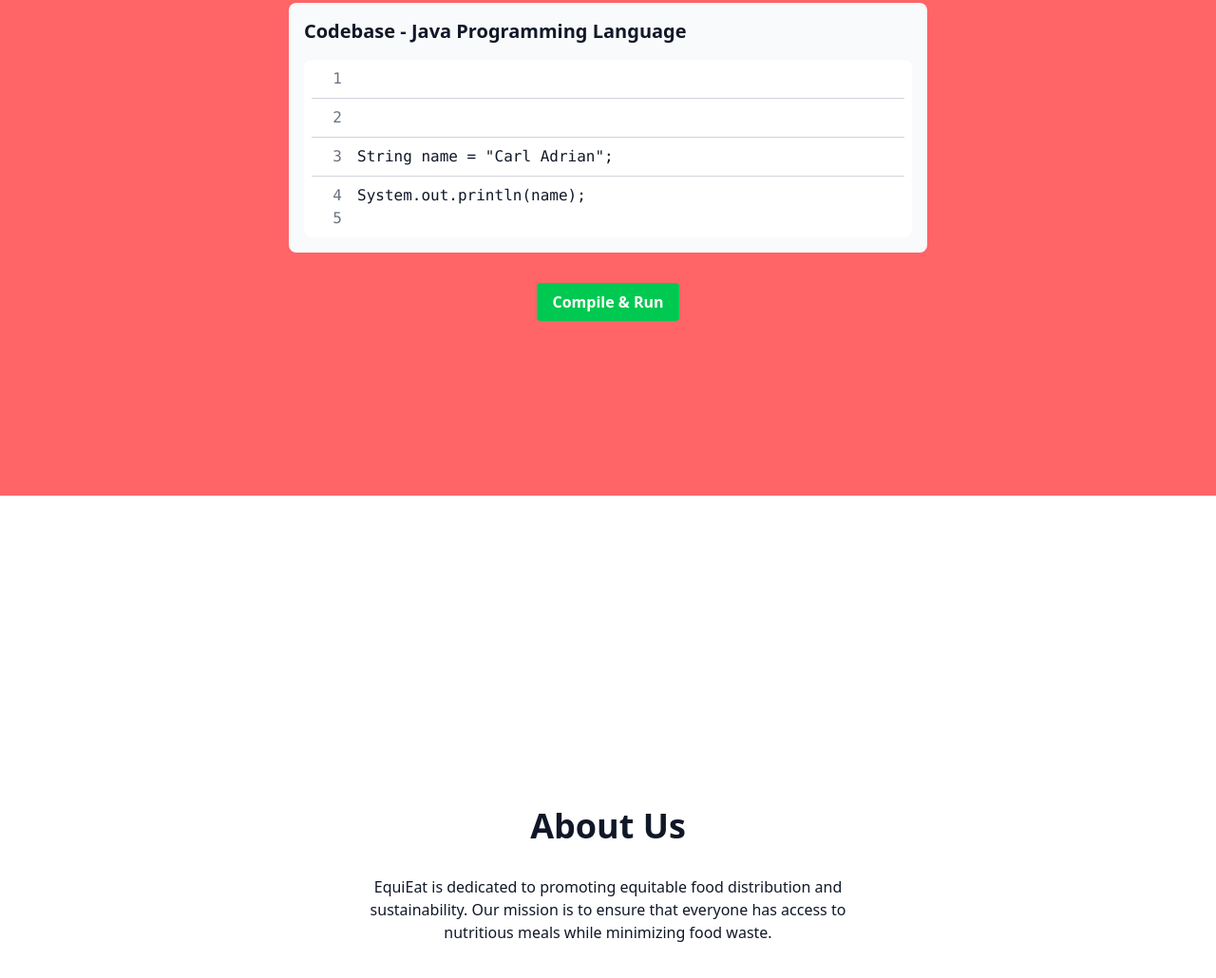
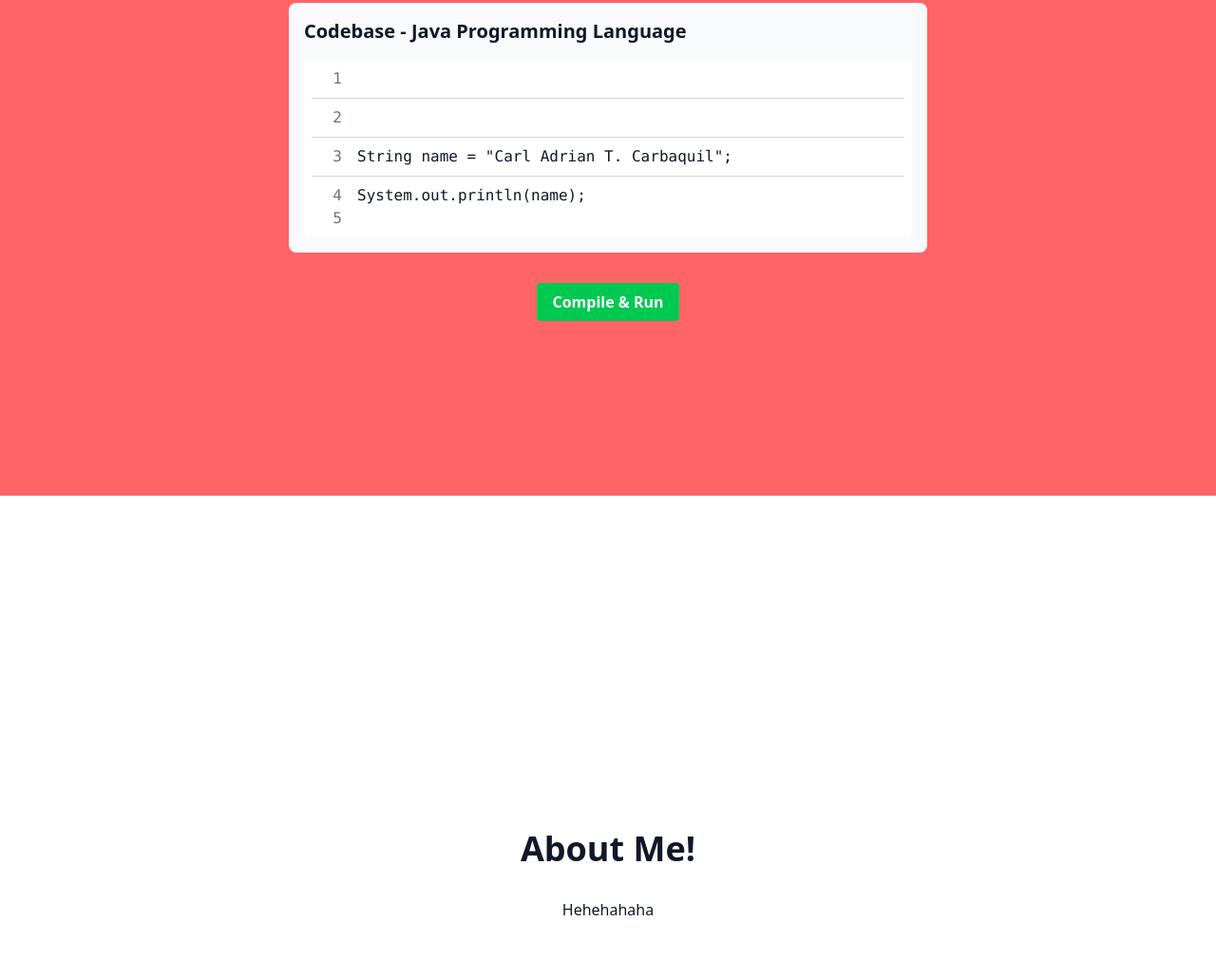
Before and after one commit to aydreian/aydreian.github.io, a website: page index.html in a window 1280 px wide. Shown: the part 278-1308 px from the top of the page at 95% size. Drawn offline with Linux system fonts and the light colour scheme.

Commit message:
Fixed some texts and stuffs

```diff
--- a/index.html
+++ b/index.html
@@ -45,7 +45,7 @@
                     </div>
                     <div class="flex gap-4 border-b border-gray-300 dark:border-gray-600 pb-2 mb-2">
                         <span class="text-gray-500 select-none w-8 text-right">3</span>
-                        <h1 id="statement2" class="font-normal text-base">String name = "Carl Adrian";</h1>
+                        <h1 id="statement2" class="font-normal text-base">String name = "Carl Adrian T. Carbaquil";</h1>
                     </div>
                     <div class="flex gap-4">
                         <span class="text-gray-500 select-none w-8 text-right">4</span>
@@ -69,14 +69,17 @@
         </div>
 
         <div id="about" class="min-h-screen flex flex-col items-center justify-center gap-8">
-            <h2 class="font-bold text-2xl md:text-4xl">About Us</h2>
-            <p class="max-w-xl text-center">EquiEat is dedicated to promoting equitable food distribution and sustainability. Our mission is to ensure that everyone has access to nutritious meals while minimizing food waste.</p>
+            <h2 class="font-bold text-2xl md:text-4xl">About Me!</h2>
+            <p class="max-w-xl text-center">Hehehahaha</p>
         </div>
 
         <div id="contact" class="min-h-screen flex flex-col items-center justify-center gap-8">
             <h2 class="font-bold text-2xl md:text-4xl">Contact</h2>
         </div>
 
+    <footer>
+
+    </footer>
     <script src="script.js" defer></script>
     </body>
 </html>
```
